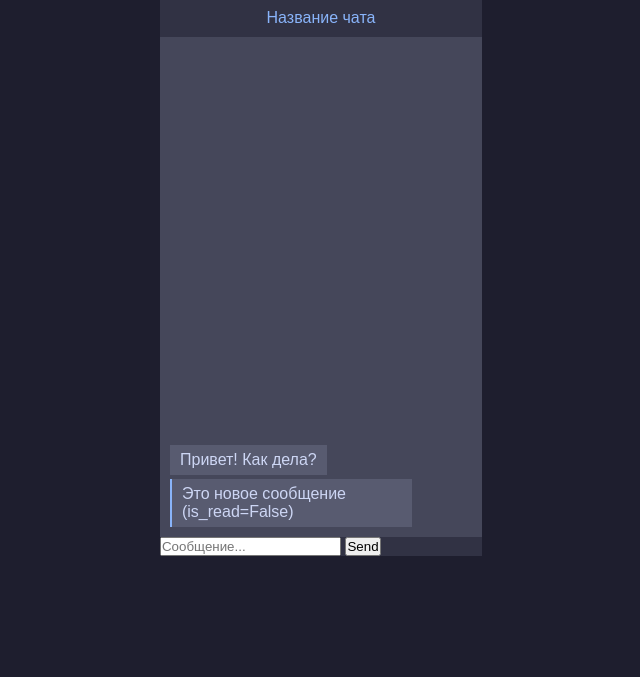
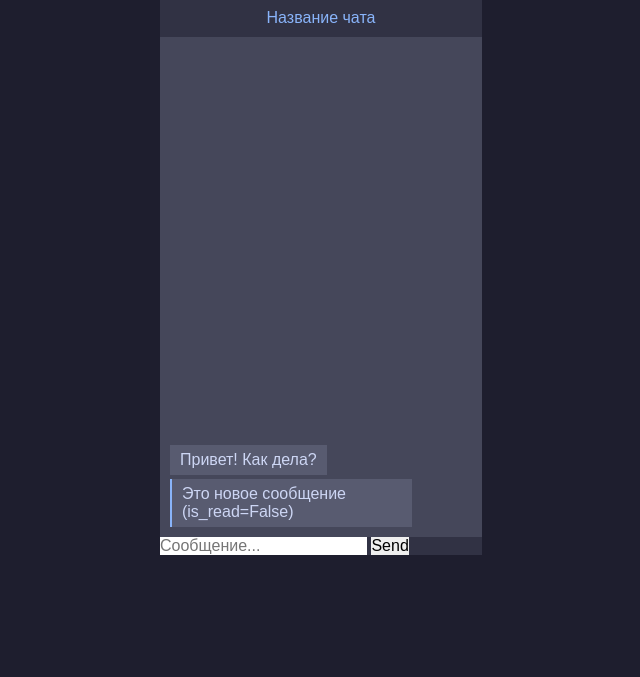
Before and after one commit to lunaquietmagic/ice-cream, a Flask app: page /chat in a window 1280 px wide. Shown: the part 123-800 px from the top of the page, without its empty margins (319-959 px from the left). Run offline with Flask 3, Linux system fonts and the light colour scheme.

Commit message:
feat(styles): Add new reset rules for global.css

```diff
--- a/app/static/css/global.css
+++ b/app/static/css/global.css
@@ -10,4 +10,22 @@ html {
 
 body {
   font-size: 1.6rem;
+  -webkit-font-smoothing: antialiased;
 }
+
+input, button {
+  border: none;
+  outline: none;
+}
+
+input, button, textarea, select {
+  font: inherit;
+}
+
+ul, ol, li {
+  list-style-type: none;
+}
+
+a {
+  text-decoration: none;
+}
```
